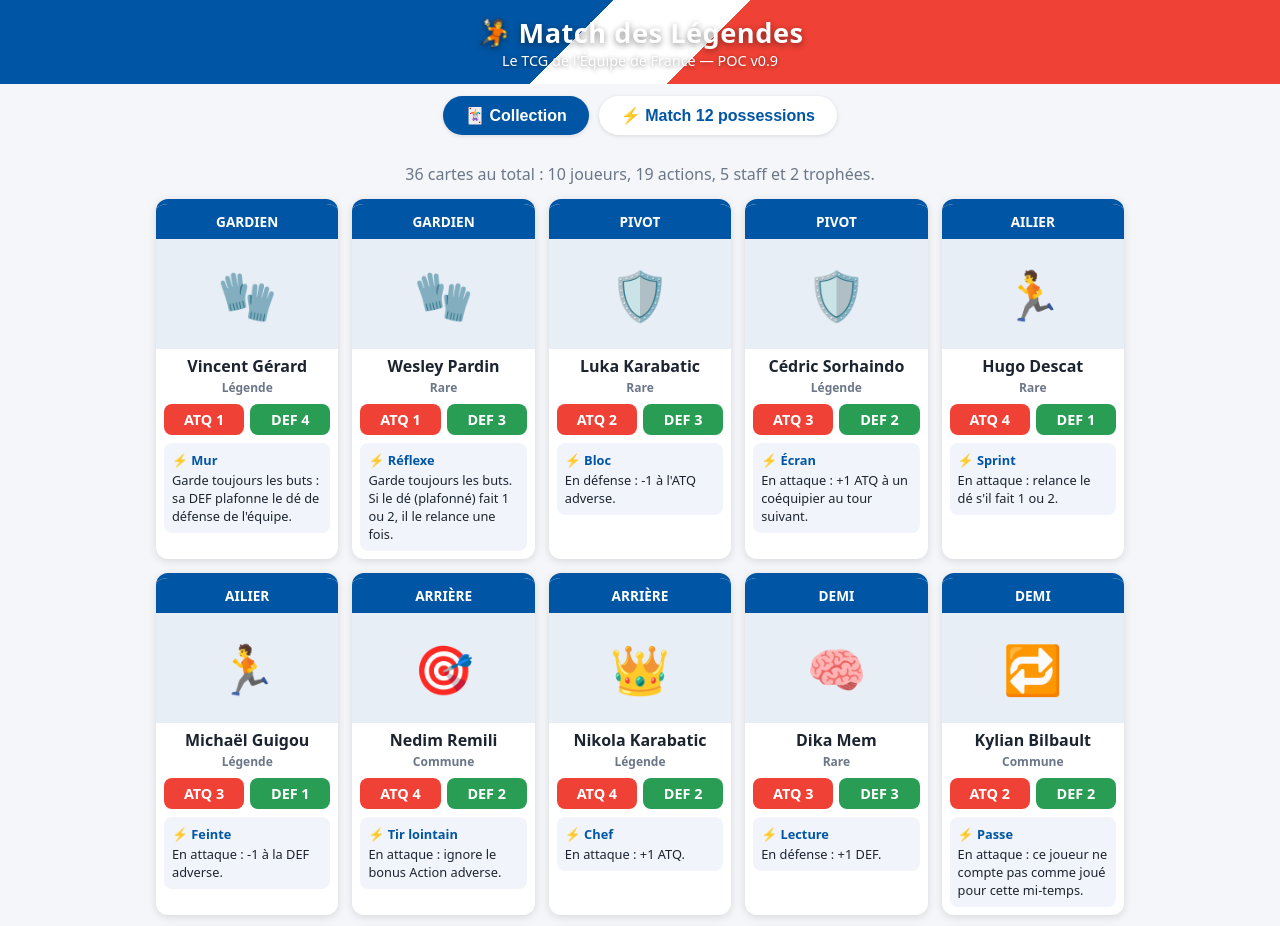
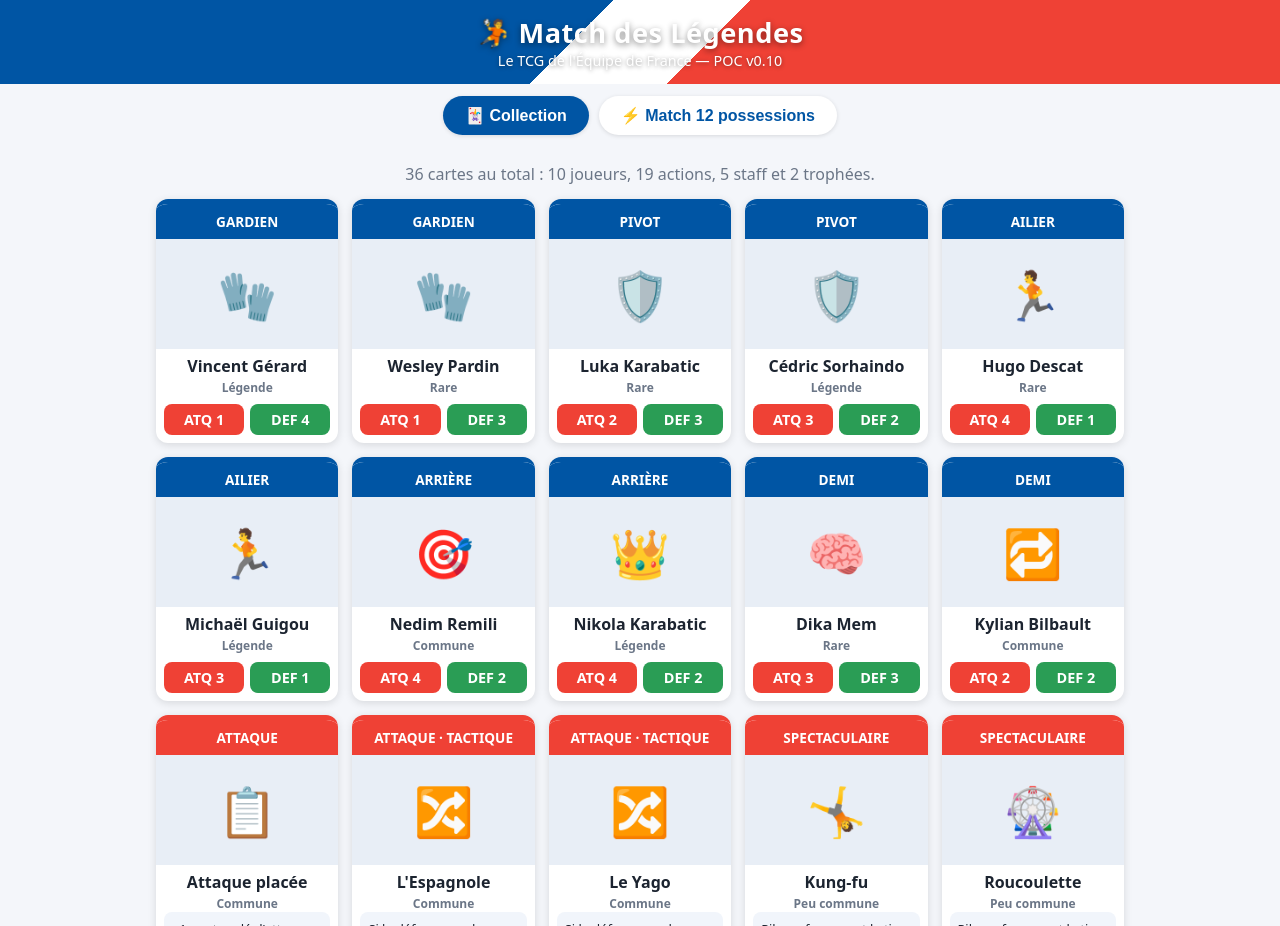
Before and after one commit to ndious/tcg-hand-equipe-de-france, a plain HTML site: page index.html in a window 1280 px wide. Shown: the top 926 px of the page. Drawn offline with Linux system fonts and the light colour scheme.

Commit message:
v0.10 : suppression des passifs de joueurs — cartes Joueur réduites à leurs stats

```diff
--- a/index.html
+++ b/index.html
@@ -64,7 +64,7 @@
 <body>
 <header>
   <h1>🤾 Match des Légendes</h1>
-  <p>Le TCG de l'Équipe de France — POC v0.9</p>
+  <p>Le TCG de l'Équipe de France — POC v0.10</p>
 </header>
 <nav>
   <button id="btn-collection" class="actif">🃏 Collection</button>
@@ -76,16 +76,16 @@
 <script>
 "use strict";
 const CARTES = [
-  { t: "Joueur", p: "GARDIEN", n: "Vincent Gérard", rare: "Légende", a: 1, d: 4, cap: "Mur", desc: "Garde toujours les buts : sa DEF plafonne le dé de défense de l'équipe.", ic: "🧤" },
-  { t: "Joueur", p: "GARDIEN", n: "Wesley Pardin", rare: "Rare", a: 1, d: 3, cap: "Réflexe", desc: "Garde toujours les buts. Si le dé (plafonné) fait 1 ou 2, il le relance une fois.", ic: "🧤" },
-  { t: "Joueur", p: "PIVOT", n: "Luka Karabatic", rare: "Rare", a: 2, d: 3, cap: "Bloc", desc: "En défense : -1 à l'ATQ adverse.", ic: "🛡️" },
-  { t: "Joueur", p: "PIVOT", n: "Cédric Sorhaindo", rare: "Légende", a: 3, d: 2, cap: "Écran", desc: "En attaque : +1 ATQ à un coéquipier au tour suivant.", ic: "🛡️" },
-  { t: "Joueur", p: "AILIER", n: "Hugo Descat", rare: "Rare", a: 4, d: 1, cap: "Sprint", desc: "En attaque : relance le dé s'il fait 1 ou 2.", ic: "🏃" },
-  { t: "Joueur", p: "AILIER", n: "Michaël Guigou", rare: "Légende", a: 3, d: 1, cap: "Feinte", desc: "En attaque : -1 à la DEF adverse.", ic: "🏃" },
-  { t: "Joueur", p: "ARRIÈRE", n: "Nedim Remili", rare: "Commune", a: 4, d: 2, cap: "Tir lointain", desc: "En attaque : ignore le bonus Action adverse.", ic: "🎯" },
-  { t: "Joueur", p: "ARRIÈRE", n: "Nikola Karabatic", rare: "Légende", a: 4, d: 2, cap: "Chef", desc: "En attaque : +1 ATQ.", ic: "👑" },
-  { t: "Joueur", p: "DEMI", n: "Dika Mem", rare: "Rare", a: 3, d: 3, cap: "Lecture", desc: "En défense : +1 DEF.", ic: "🧠" },
-  { t: "Joueur", p: "DEMI", n: "Kylian Bilbault", rare: "Commune", a: 2, d: 2, cap: "Passe", desc: "En attaque : ce joueur ne compte pas comme joué pour cette mi-temps.", ic: "🔁" },
+  { t: "Joueur", p: "GARDIEN", n: "Vincent Gérard", rare: "Légende", a: 1, d: 4, cap: "", desc: "", ic: "🧤" },
+  { t: "Joueur", p: "GARDIEN", n: "Wesley Pardin", rare: "Rare", a: 1, d: 3, cap: "", desc: "", ic: "🧤" },
+  { t: "Joueur", p: "PIVOT", n: "Luka Karabatic", rare: "Rare", a: 2, d: 3, cap: "", desc: "", ic: "🛡️" },
+  { t: "Joueur", p: "PIVOT", n: "Cédric Sorhaindo", rare: "Légende", a: 3, d: 2, cap: "", desc: "", ic: "🛡️" },
+  { t: "Joueur", p: "AILIER", n: "Hugo Descat", rare: "Rare", a: 4, d: 1, cap: "", desc: "", ic: "🏃" },
+  { t: "Joueur", p: "AILIER", n: "Michaël Guigou", rare: "Légende", a: 3, d: 1, cap: "", desc: "", ic: "🏃" },
+  { t: "Joueur", p: "ARRIÈRE", n: "Nedim Remili", rare: "Commune", a: 4, d: 2, cap: "", desc: "", ic: "🎯" },
+  { t: "Joueur", p: "ARRIÈRE", n: "Nikola Karabatic", rare: "Légende", a: 4, d: 2, cap: "", desc: "", ic: "👑" },
+  { t: "Joueur", p: "DEMI", n: "Dika Mem", rare: "Rare", a: 3, d: 3, cap: "", desc: "", ic: "🧠" },
+  { t: "Joueur", p: "DEMI", n: "Kylian Bilbault", rare: "Commune", a: 2, d: 2, cap: "", desc: "", ic: "🔁" },
     { t: "Action", p: "ATTAQUE", n: "Attaque placée", rare: "Commune", a: 0, d: 0, cap: "", desc: "+1 sur ton dé d'attaque, impossible à annuler ou réduire.", ic: "📋" },
   { t: "Action", p: "ATTAQUE · TACTIQUE", n: "L'Espagnole", rare: "Commune", a: 0, d: 0, cap: "", desc: "Si le défenseur adverse occupe le poste défensif 1 (ailier) : +2 sur ton dé d'attaque.", ic: "🔀" },
   { t: "Action", p: "ATTAQUE · TACTIQUE", n: "Le Yago", rare: "Commune", a: 0, d: 0, cap: "", desc: "Si le défenseur adverse occupe le poste défensif 3 (pivot ou demi-centre) : +2 sur ton dé d'attaque.", ic: "🔀" },
@@ -134,7 +134,7 @@ function voirCollection() {
       '<div class="rare">' + c.rare + "</div>";
     if (isJoueur) {
       carte += '<div class="stats"><div class="atq">ATQ ' + c.a + '</div><div class="def">DEF ' + c.d + "</div></div>";
-      carte += '<div class="cap"><b>&#9889; ' + c.cap + "</b>" + c.desc + "</div>";
+      carte += c.desc ? '<div class="cap">' + c.desc + "</div>" : "";
     } else {
       carte += '<div class="cap">' + c.desc + "</div>";
     }
```
Also changed, not shown: 1 other file.
